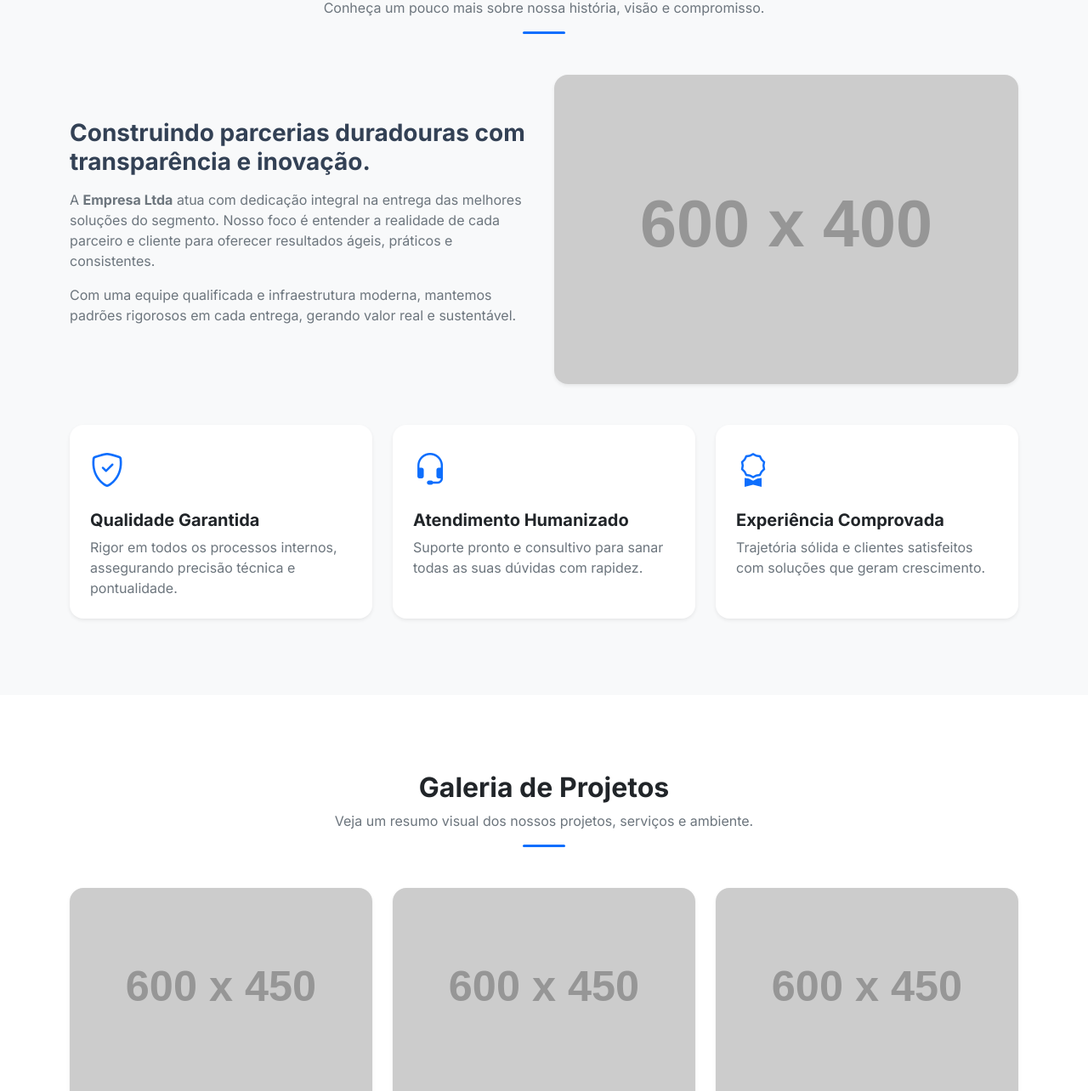
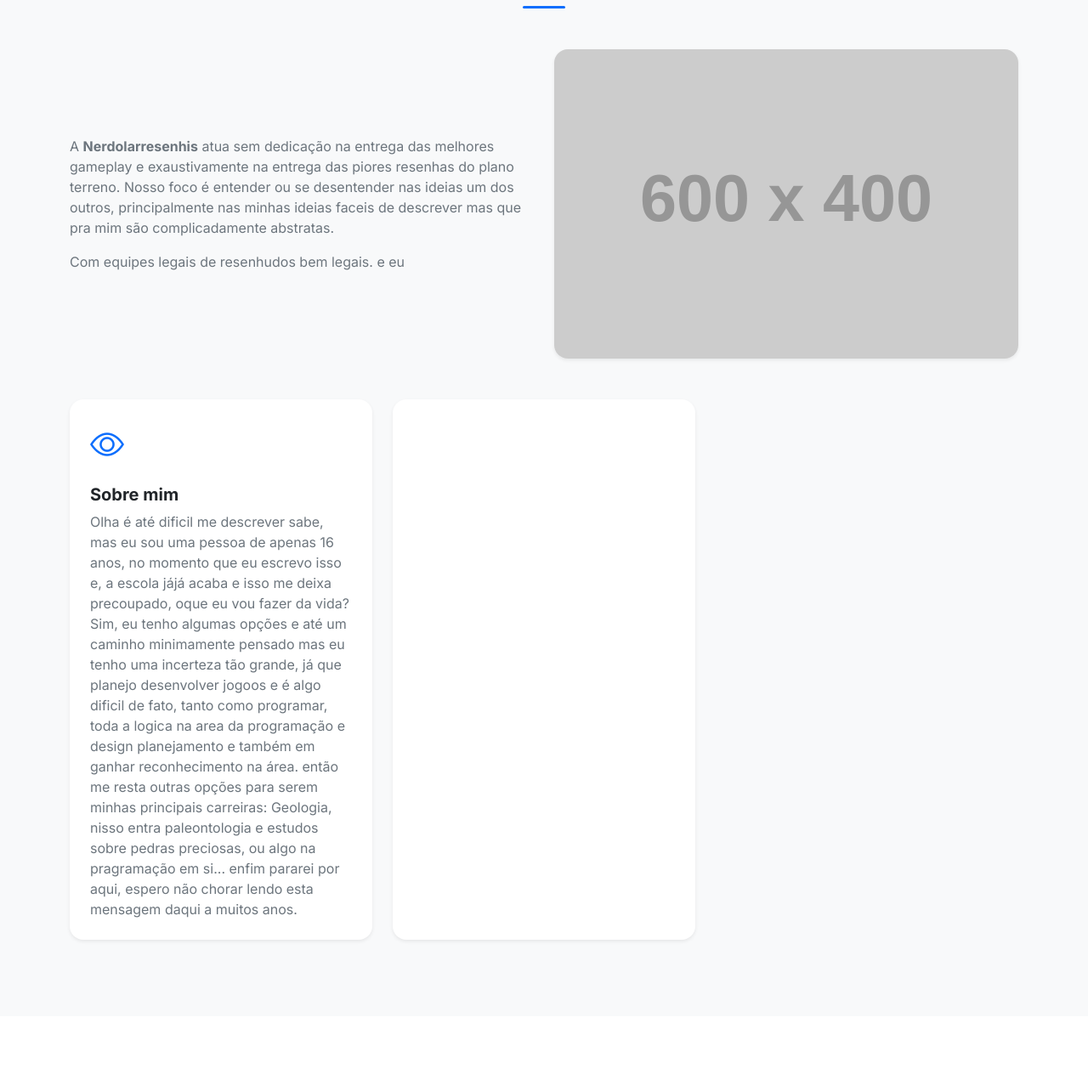
Before and after one commit to orpabz/breinrrhhot.github.io, a plain HTML site: page index.html in a window 1280 px wide. Shown: the part 717-2001 px from the top of the page at 85% size. Drawn offline with nearby package versions, Linux system fonts and the light colour scheme; placeholder pictures from the web are drawn by us.

```diff
--- a/index.html
+++ b/index.html
@@ -9,7 +9,7 @@
   <!-- Configura a responsividade para que a página se adapte a telas de celulares e tablets -->
   <meta name="viewport" content="width=device-width, initial-scale=1.0">
   <!-- Define o título que aparece na aba do navegador e nos resultados do Google (Editável) -->
-  <title>nerd.desgraça</title>
+  <title>Nerdolarresenhis</title>
 
   <!-- ========================================================
        FOLHAS DE ESTILO (Bootstrap 5.3 + Bootstrap Icons + Google Fonts)
@@ -42,9 +42,9 @@
       <!-- Marca (Logo) no lado esquerdo do menu. O link '#inicio' faz rolar para o topo -->
       <a class="navbar-brand fw-bold d-flex align-items-center gap-2" href="#inicio">
         <!-- Ícone de diamante do Bootstrap Icons (Altere 'bi-gem' para outro ícone se desejar) -->
-        <i class="bi bi-gem text-primary fs-4"></i>
+        <i class="bi bi-eye text-primary fs-4"></i>
         <!-- Nome da empresa escrito no menu (Editável) -->
-        <span>Empresa Ltda</span>
+        <span>Nerdolarresenhis</span>
       </a>
 
       <!-- Botão sanduíche (hamburguer) que só aparece em telas menores (celulares) para abrir o menu -->
@@ -61,7 +61,8 @@
           </li>
           <!-- Item da lista: Link 'Quem somos' apontando para o id '#quem-somos' -->
           <li class="nav-item">
-            <a class="nav-link" href="#quem-somos">Quem somos</a>
+            <a class="nav-link" href="#quem-somos"> Sobre oque falamos
+            </a>
           </li>
           <!-- Item da lista: Link 'Galeria' apontando para o id '#galeria' -->
           <li class="nav-item">
@@ -103,19 +104,19 @@
         <div class="col-lg-8">
           <!-- Pequena etiqueta ("badge") com visual azul claro logo acima do título (Editável) -->
           <span class="badge bg-primary-subtle text-primary border border-primary-subtle rounded-pill px-3 py-2 mb-3 text-uppercase fw-semibold">
-            Excelência & Confiabilidade
+            Mangás etc e Resenha
           </span>
           <!-- Título principal enorme ('display-4') (Editável) -->
-          <h1 class="display-4 fw-bold mb-3 text-white">Empresa Ltda</h1>
+          <h1 class="display-4 fw-bold mb-3 text-white">Nerdolarresenhis</h1>
           <!-- Parágrafo de descrição principal / slogan da empresa (Editável) -->
           <p class="lead text-light mb-4 opacity-75">
-            Transformando desafios em resultados concretos através de tecnologia de ponta, foco no cliente e soluções sob medida.
+            Resenhando filmes, animes, mangás e obras no geral!
           </p>
           <!-- Grupo de botões com espaço entre eles ('gap-3') -->
           <div class="d-flex flex-wrap gap-3 justify-content-center justify-content-lg-start">
             <!-- Botão principal apontando para a seção fale-conosco -->
             <a href="#fale-conosco" class="btn btn-primary btn-lg rounded-pill px-4 shadow">
-              <i class="bi bi-chat-dots-fill me-2"></i>Fale Conosco
+              <i class="bi bi-chat-dots-fill me-2"></i>Faça Sugestões e eu verei se vou aderi-las!
             </a>
             <!-- Botão secundário vazado ('btn-outline-light') apontando para quem somos -->
             <a href="#quem-somos" class="btn btn-outline-light btn-lg rounded-pill px-4">
@@ -138,9 +139,9 @@
     <div class="container">
       <!-- Bloco que contém o título centralizado da seção -->
       <div class="text-center mb-5">
-        <h2 class="fw-bold text-dark">Quem Somos</h2>
+        <h2 class="fw-bold text-dark">Sobre oque falo</h2>
         <!-- Subtítulo / Apoio de texto (Editável) -->
-        <p class="text-secondary">Conheça um pouco mais sobre nossa história, visão e compromisso.</p>
+        <p class="text-secondary">Coisas que gosto néh, de obras do Fujimoto, filmes que gosto etc etc é muita coisa, mas pouca já que ficaria só nisso.</p>
         <!-- Chama aquela barrinha azul configurada no CSS da linha 116 -->
         <div class="section-divider"></div>
       </div>
@@ -149,12 +150,12 @@
       <div class="row align-items-center gy-4 mb-5">
         <!-- Coluna de texto (Metade da tela no Desktop: col-lg-6) -->
         <div class="col-lg-6">
-          <h3 class="fw-bold mb-3">Construindo parcerias duradouras com transparência e inovação.</h3>
+          <h3 class="fw-bold mb-3"> </h3>
           <p class="text-secondary leading-relaxed">
-            A <strong>Empresa Ltda</strong> atua com dedicação integral na entrega das melhores soluções do segmento. Nosso foco é entender a realidade de cada parceiro e cliente para oferecer resultados ágeis, práticos e consistentes.
+            A <strong>Nerdolarresenhis</strong> atua sem dedicação na entrega das melhores gameplay e exaustivamente na entrega das piores resenhas do plano terreno. Nosso foco é entender ou se desentender nas ideias um dos outros, principalmente nas minhas ideias faceis de descrever mas que pra mim são complicadamente abstratas.
           </p>
           <p class="text-secondary">
-            Com uma equipe qualificada e infraestrutura moderna, mantemos padrões rigorosos em cada entrega, gerando valor real e sustentável.
+            Com equipes legais de resenhudos bem legais.    e eu
           </p>
         </div>
         <!-- Coluna da imagem ilustrativa (A outra metade da tela) -->
@@ -172,30 +173,17 @@
         <div class="col-md-4">
           <div class="card h-100 p-4 border-0 shadow-sm rounded-4 custom-card text-center text-md-start">
             <div class="fs-1 text-primary mb-3">
-              <i class="bi bi-shield-check"></i> <!-- Ícone de escudo -->
+              <i class="bi bi-eye"></i> <!-- Ícone de escudo -->
             </div>
-            <h4 class="h5 fw-bold mb-2">Qualidade Garantida</h4>
-            <p class="text-secondary mb-0">Rigor em todos os processos internos, assegurando precisão técnica e pontualidade.</p>
+            <h4 class="h5 fw-bold mb-2">Sobre mim</h4>
+            <p class="text-secondary mb-0">Olha é até dificil me descrever sabe, mas eu sou uma pessoa de apenas 16 anos, no momento que eu escrevo isso e, a escola jájá acaba e isso me deixa precoupado, oque eu vou fazer da vida? Sim, eu tenho algumas opções e até um caminho minimamente pensado mas eu tenho uma incerteza tão grande, já que planejo desenvolver jogoos e é algo dificil de fato, tanto como programar, toda a logica na area da programação e design planejamento e também em ganhar reconhecimento na área. então me resta outras opções para serem minhas principais carreiras: Geologia, nisso entra paleontologia e estudos sobre pedras preciosas, ou algo na pragramação em si... enfim pararei por aqui, espero não chorar lendo esta mensagem daqui a muitos anos.
+            </p>
           </div>
         </div>
         <!-- Cartão 2: Atendimento -->
         <div class="col-md-4">
           <div class="card h-100 p-4 border-0 shadow-sm rounded-4 custom-card text-center text-md-start">
-            <div class="fs-1 text-primary mb-3">
-              <i class="bi bi-headset"></i> <!-- Ícone de fone -->
-            </div>
-            <h4 class="h5 fw-bold mb-2">Atendimento Humanizado</h4>
-            <p class="text-secondary mb-0">Suporte pronto e consultivo para sanar todas as suas dúvidas com rapidez.</p>
-          </div>
-        </div>
-        <!-- Cartão 3: Experiência -->
-        <div class="col-md-4">
-          <div class="card h-100 p-4 border-0 shadow-sm rounded-4 custom-card text-center text-md-start">
-            <div class="fs-1 text-primary mb-3">
-              <i class="bi bi-award"></i> <!-- Ícone de prêmio -->
-            </div>
-            <h4 class="h5 fw-bold mb-2">Experiência Comprovada</h4>
-            <p class="text-secondary mb-0">Trajetória sólida e clientes satisfeitos com soluções que geram crescimento.</p>
+
           </div>
         </div>
       </div>
@@ -212,8 +200,8 @@
     <div class="container">
       <!-- Título da seção (Editável) -->
       <div class="text-center mb-5">
-        <h2 class="fw-bold text-dark">Galeria de Projetos</h2>
-        <p class="text-secondary">Veja um resumo visual dos nossos projetos, serviços e ambiente.</p>
+        <h2 class="fw-bold text-dark">Galeria de Resenhitas</h2>
+        <p class="text-secondary">Veja um resumo visual das Resenhas sobre obras que i like.</p>
         <div class="section-divider"></div>
       </div>
 
```
